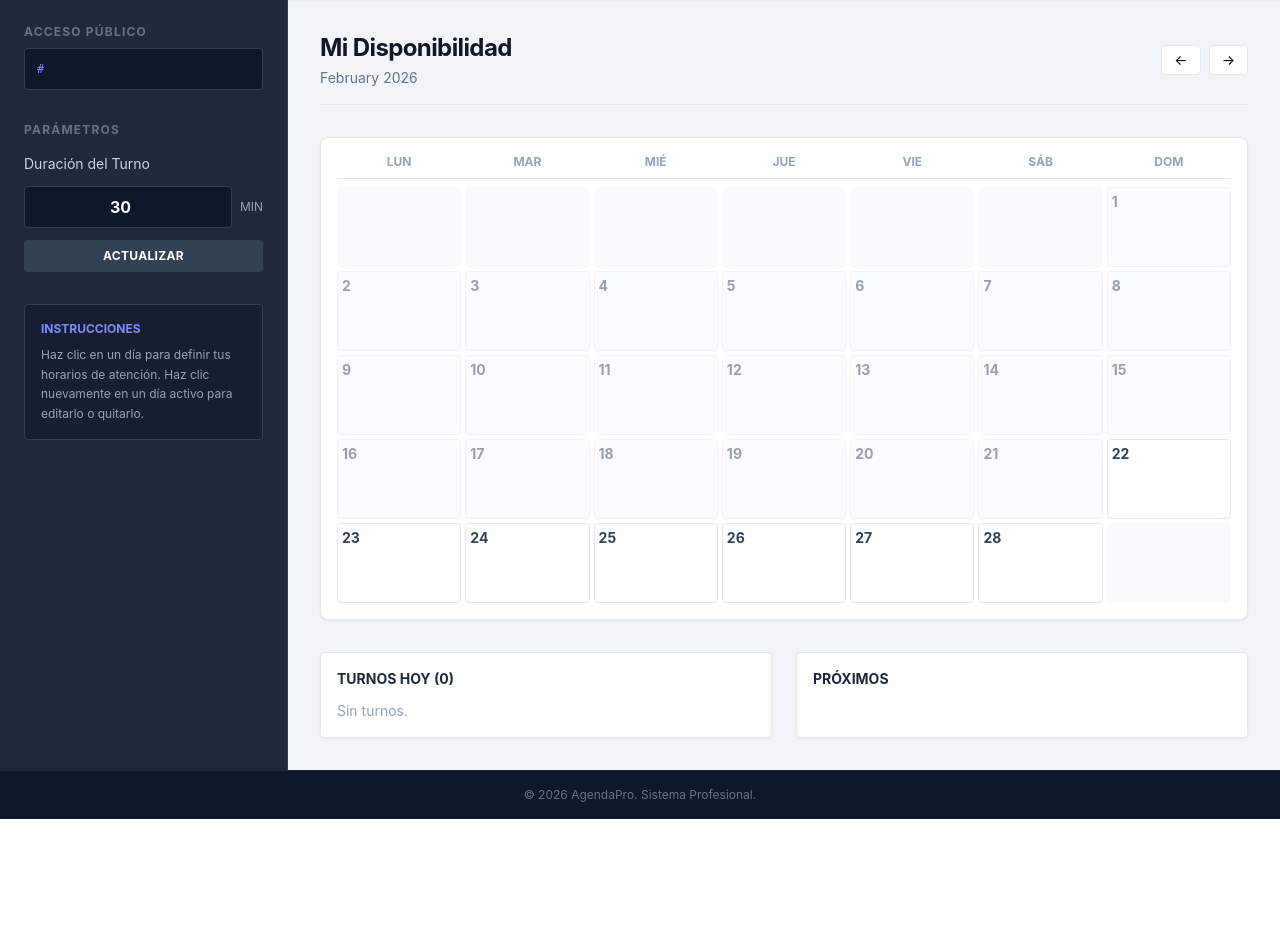
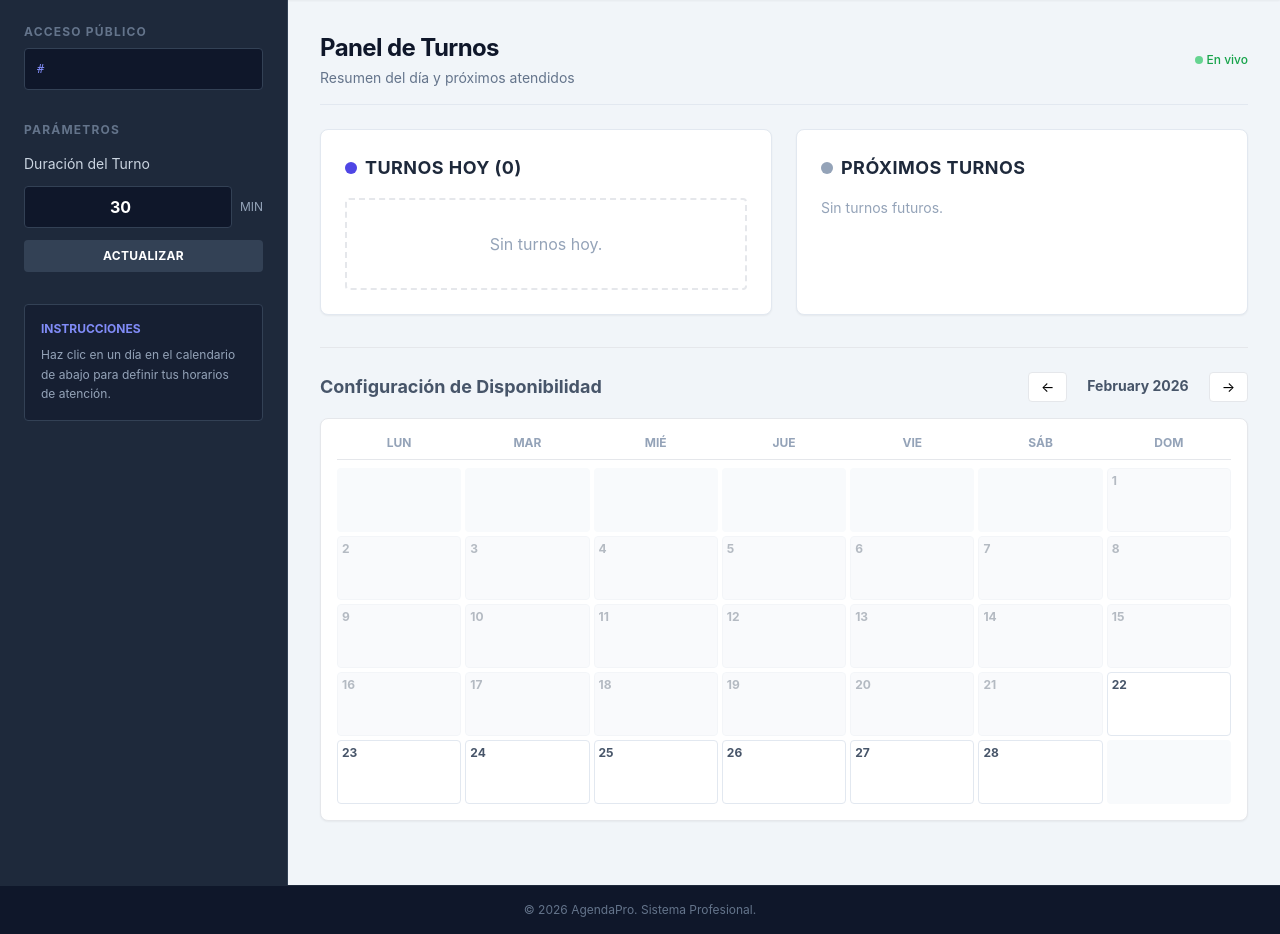
Before and after one commit to guille001-star/AgendaPro, a Flask app: page /dashboard/ in a window 1280 px wide. Shown: the part 89-1023 px from the top of the page. Before the commit the page ends 908 px from the top, so only its background shows below. Run offline with Flask 3, Linux system fonts and the light colour scheme; the visitor is signed in with stand-in values (Sample User, id 1); data that the repository does not hold is empty; some libraries are stand-ins or nearby versions.

Commit message:
Mejora UX: Turnos arriba y auto-refresh

```diff
--- a/app/templates/dashboard/index.html
+++ b/app/templates/dashboard/index.html
@@ -2,6 +2,7 @@
 {% block content %}
 <div class="flex flex-col lg:flex-row min-h-[calc(100vh-64px)]">
 
+    <!-- Sidebar Oscuro (Config) -->
     <aside class="w-full lg:w-72 bg-slate-800 text-slate-200 p-6 border-r border-slate-700 flex-shrink-0 order-2 lg:order-1">
         <div class="mb-8">
             <h3 class="text-xs font-bold uppercase text-slate-500 mb-2 tracking-widest">Acceso Público</h3>
@@ -24,24 +25,81 @@
 
         <div class="bg-slate-900/50 p-4 rounded border border-slate-700 mt-6">
             <h4 class="text-xs font-bold text-indigo-400 mb-2 uppercase">Instrucciones</h4>
-            <p class="text-xs text-slate-400 leading-relaxed">Haz clic en un día para definir tus horarios de atención. Haz clic nuevamente en un día activo para editarlo o quitarlo.</p>
+            <p class="text-xs text-slate-400 leading-relaxed">Haz clic en un día en el calendario de abajo para definir tus horarios de atención.</p>
         </div>
     </aside>
 
+    <!-- Contenido Principal -->
     <div class="flex-1 p-6 lg:p-8 order-1 lg:order-2 overflow-auto">
 
-        <div class="mb-8 border-b border-slate-200 pb-4 flex justify-between items-center">
+        <div class="mb-6 border-b border-slate-200 pb-4 flex justify-between items-center">
             <div>
-                <h1 class="text-2xl font-bold text-slate-900 tracking-tight">Mi Disponibilidad</h1>
-                <p class="text-slate-500 text-sm mt-1">{{ month_name }} {{ year }}</p>
+                <h1 class="text-2xl font-bold text-slate-900 tracking-tight">Panel de Turnos</h1>
+                <p class="text-slate-500 text-sm mt-1">Resumen del día y próximos atendidos</p>
             </div>
+            <!-- Indicador de actualización -->
+            <span id="live-indicator" class="flex items-center gap-1 text-xs text-green-600 font-medium">
+                <span class="w-2 h-2 bg-green-500 rounded-full animate-pulse"></span> En vivo
+            </span>
+        </div>
+
+        <!-- 1. SECCIÓN TURNOS (ARRIBA - PRIORIDAD) -->
+        <div class="grid grid-cols-1 md:grid-cols-2 gap-6 mb-8">
+            <div class="bg-white p-6 rounded-lg shadow-sm border border-slate-200">
+                <h3 class="font-bold text-slate-800 mb-4 text-lg uppercase tracking-wide flex items-center gap-2">
+                    <span class="w-3 h-3 bg-indigo-600 rounded-full"></span> Turnos Hoy ({{ turnos_hoy|length }})
+                </h3>
+                {% if turnos_hoy %}
+                    <div class="space-y-3">
+                    {% for t in turnos_hoy %}
+                        <div class="flex justify-between items-center bg-slate-50 p-3 rounded border-l-4 border-indigo-600">
+                            <div>
+                                <p class="font-bold text-slate-800">{{ t.client_name }}</p>
+                                <p class="text-xs text-slate-500">{{ t.client_phone }}</p>
+                            </div>
+                            <span class="font-mono text-lg font-bold text-slate-600">{{ t.time }}</span>
+                        </div>
+                    {% endfor %}
+                    </div>
+                {% else %}
+                    <div class="text-center py-8 text-slate-400 border-2 border-dashed rounded">
+                        <p>Sin turnos hoy.</p>
+                    </div>
+                {% endif %}
+            </div>
+
+            <div class="bg-white p-6 rounded-lg shadow-sm border border-slate-200">
+                <h3 class="font-bold text-slate-800 mb-4 text-lg uppercase tracking-wide flex items-center gap-2">
+                    <span class="w-3 h-3 bg-slate-400 rounded-full"></span> Próximos Turnos
+                </h3>
+                 <div class="space-y-3">
+                    {% for t in proximos %}
+                        <div class="flex justify-between items-center border-b pb-2">
+                            <div>
+                                <p class="font-medium text-slate-800">{{ t.client_name }}</p>
+                                <p class="text-xs text-slate-500">{{ t.date|format_date }}</p>
+                            </div>
+                            <span class="font-mono text-sm text-slate-600">{{ t.time }}</span>
+                        </div>
+                    {% else %}
+                        <p class="text-slate-400 text-sm">Sin turnos futuros.</p>
+                    {% endfor %}
+                    </div>
+            </div>
+        </div>
+
+        <!-- 2. CALENDARIO (ABAJO - CONFIGURACIÓN) -->
+        <div class="mb-8 border-t pt-6">
+            <div class="flex justify-between items-center mb-4">
+                <h2 class="text-lg font-bold text-slate-600">Configuración de Disponibilidad</h2>
                 <div class="flex gap-2">
                     <a href="{{ url_for('dashboard.index', month=month-1 if month > 1 else 12, year=year if month > 1 else year-1) }}" class="px-3 py-1 bg-white border rounded text-sm hover:bg-slate-50">&larr;</a>
+                    <span class="px-3 py-1 text-sm font-bold text-slate-600">{{ month_name }} {{ year }}</span>
                     <a href="{{ url_for('dashboard.index', month=month+1 if month < 12 else 1, year=year if month < 12 else year+1) }}" class="px-3 py-1 bg-white border rounded text-sm hover:bg-slate-50">&rarr;</a>
                 </div>
             </div>
 
-        <div class="bg-white rounded-lg shadow-sm border p-4 mb-8">
+            <div class="bg-white rounded-lg shadow-sm border p-4">
                 <div class="grid grid-cols-7 gap-1 text-center mb-2 border-b pb-2">
                     <span class="text-xs font-bold text-slate-400 uppercase">Lun</span>
                     <span class="text-xs font-bold text-slate-400 uppercase">Mar</span>
@@ -54,21 +112,20 @@
                 <div class="grid grid-cols-7 gap-1">
                     {% for day in calendar_data %}
                         {% if day.type == 'empty' %}
-                        <div class="h-20 bg-slate-50 rounded"></div>
+                            <div class="h-16 bg-slate-50 rounded"></div>
                         {% else %}
-                        <div class="h-20 border rounded p-1 cursor-pointer transition-all duration-150
+                            <div class="h-16 border rounded p-1 cursor-pointer transition-all duration-150 text-xs
                                         {% if day.is_enabled %}bg-green-50 border-green-400 ring-1 ring-green-400{% endif %}
-                                    {% if day.is_past %}opacity-50 bg-slate-50 border-slate-200 cursor-not-allowed{% endif %}
+                                        {% if day.is_past %}opacity-40 bg-slate-100 border-slate-200 cursor-not-allowed{% endif %}
                                         {% if not day.is_enabled and not day.is_past %}hover:border-indigo-300 hover:bg-slate-50 border-slate-200{% endif %}"
                                  {% if not day.is_past %}
                                     onclick="openModal('{{ day.date }}', {% if day.start %}'{{ day.start.strftime('%H:%M') }}'{% else %}'09:00'{% endif %}, {% if day.end %}'{{ day.end.strftime('%H:%M') }}'{% else %}'18:00'{% endif %}, {{ 'true' if day.is_enabled else 'false' }})"
                                  {% endif %}>
-                            <div class="flex justify-between items-start h-full">
-                                <span class="text-sm font-bold text-slate-700 {% if day.is_enabled %}text-green-700{% endif %}">{{ day.day }}</span>
+                                <div class="flex flex-col justify-between h-full">
+                                    <span class="font-bold text-slate-600 {% if day.is_enabled %}text-green-700{% endif %}">{{ day.day }}</span>
                                     {% if day.is_enabled %}
-                                    <div class="text-right mt-1">
-                                        <span class="block text-[9px] text-green-600 font-mono font-bold">{{ day.start.strftime('%H:%M') }}</span>
-                                        <span class="block text-[9px] text-green-600 font-mono font-bold">{{ day.end.strftime('%H:%M') }}</span>
+                                        <div class="text-right text-[8px] text-green-600 font-mono leading-tight">
+                                            {{ day.start.strftime('%H:%M') }}<br>{{ day.end.strftime('%H:%M') }}
                                         </div>
                                     {% endif %}
                                 </div>
@@ -77,37 +134,16 @@
                     {% endfor %}
                 </div>
             </div>
+        </div>
 
-        <div class="grid grid-cols-1 md:grid-cols-2 gap-6">
-            <div class="bg-white p-4 rounded shadow-sm border">
-                <h3 class="font-bold text-slate-800 mb-3 text-sm uppercase">Turnos Hoy ({{ turnos_hoy|length }})</h3>
-                {% if turnos_hoy %}
-                    <ul class="space-y-2">
-                    {% for t in turnos_hoy %}
-                        <li class="text-sm border-l-2 border-indigo-500 pl-2"><span class="font-mono">{{ t.time }}</span> - {{ t.client_name }}</li>
-                    {% endfor %}
-                    </ul>
-                {% else %}
-                    <p class="text-sm text-slate-400">Sin turnos.</p>
-                {% endif %}
-            </div>
-             <div class="bg-white p-4 rounded shadow-sm border">
-                <h3 class="font-bold text-slate-800 mb-3 text-sm uppercase">Próximos</h3>
-                 <ul class="space-y-2">
-                    {% for t in proximos %}
-                        <li class="text-sm border-l-2 border-slate-300 pl-2"><span class="font-mono text-xs">{{ t.date|format_date }}</span> - {{ t.client_name }}</li>
-                    {% endfor %}
-                    </ul>
-            </div>
-        </div>
     </div>
 </div>
 
 <!-- MODAL -->
 <div id="day-modal" class="fixed inset-0 bg-black bg-opacity-50 hidden z-50 flex items-center justify-center">
-    <div class="bg-white rounded-lg shadow-2xl w-80 overflow-hidden transform transition-all">
+    <div class="bg-white rounded-lg shadow-2xl w-80 overflow-hidden">
         <div class="bg-slate-900 p-4 text-white">
-            <h3 class="font-bold" id="modal-title">Configurar Día</h3>
+            <h3 class="font-bold">Configurar Día</h3>
         </div>
         <div class="p-6 space-y-4">
             <p class="text-sm text-gray-500 text-center">Define tu horario de atención.</p>
@@ -131,7 +167,13 @@
     </div>
 </div>
 
+<!-- AUTO REFRESH SCRIPT -->
 <script>
+    // Recarga la página cada 30 segundos para mostrar nuevos turnos automáticamente
+    setTimeout(function(){
+        location.reload();
+    }, 30000);
+
     function openModal(dateStr, startTime, endTime, isEdit) {
         const modal = document.getElementById('day-modal');
         document.getElementById('modal-date').value = dateStr;
```
Lines whose indentation alone changed are shown as unchanged.
